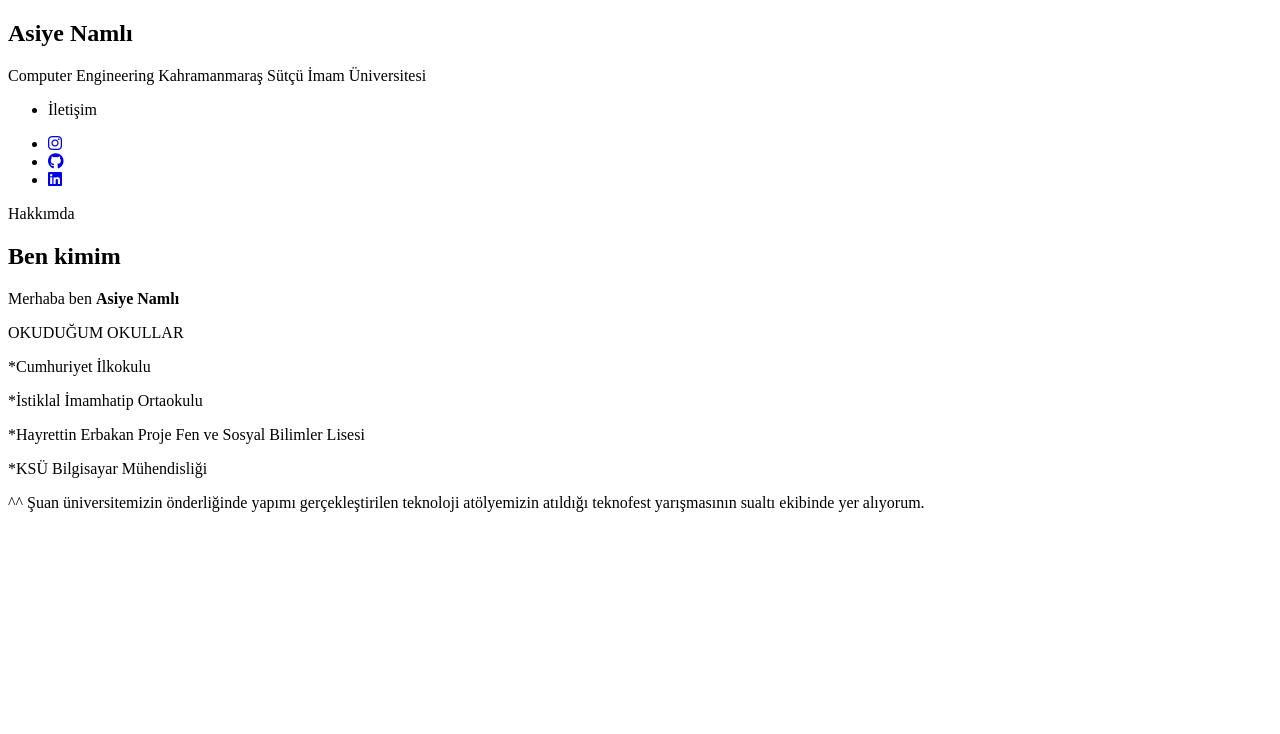
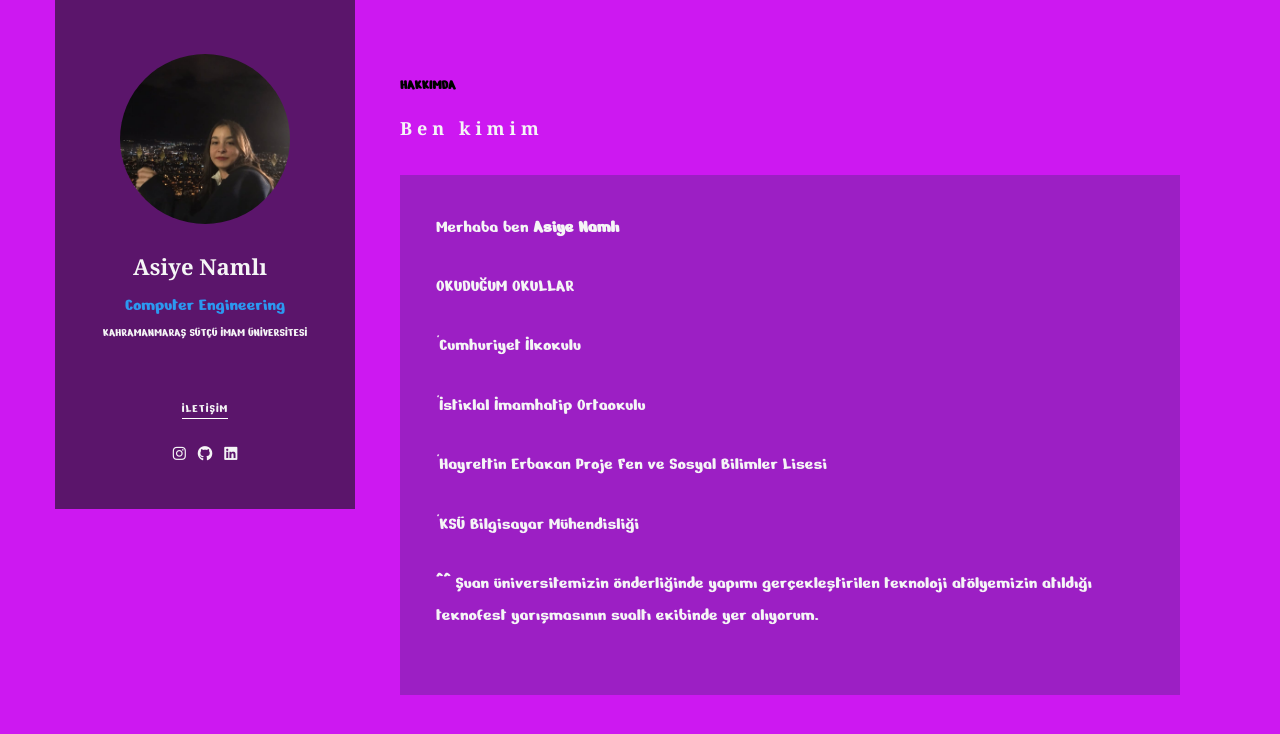
Before and after one commit to asinamli/asiyenamliabout, a plain HTML site: page index.html in a window 1280 px wide. Drawn offline with Linux system fonts and the light colour scheme; the site is published under a folder, as on GitHub Pages, so addresses that start at the root find nothing.

Commit message:
Update index.html

```diff
--- a/index.html
+++ b/index.html
@@ -9,9 +9,9 @@
     <link rel="preconnect" href="https://fonts.googleapis.com">
     <link href="https://fonts.googleapis.com/css2?family=Nerko+One&display=swap" rel="stylesheet">
     <link rel="stylesheet" href="https://cdnjs.cloudflare.com/ajax/libs/font-awesome/6.2.1/css/all.min.css">
-    <link rel="stylesheet" href="/css/bootstrap.css">
-    <link rel="icon" href="/images/code-solid.ico" type="image/x-icon" />
-    <link rel="stylesheet" href="/css/style.css">
+    <link rel="stylesheet" href="css/bootstrap.css">
+    <link rel="icon" href="images/code-solid.ico" type="image/x-icon" />
+    <link rel="stylesheet" href="css/style.css">
 </head>
 
 <body>
@@ -19,7 +19,7 @@
         <div class="container-wrap">
             <aside id="colorlib-aside" role="complementary" class="border js-fullheight">
                 <div class="text-center">
-                    <div class="author-img" style="background-image: url(/images/asiye.jpeg);">
+                    <div class="author-img" style="background-image: url(images/asiye.jpeg);">
                     </div>
                     <h1 id="colorlib-logo">Asiye Namlı</h1>
                     <span class="position">
@@ -102,7 +102,7 @@
             </div>
         </div>
     </div>
-    <script src="/js/main.js"></script>
+    <script src="js/main.js"></script>
 </body>
 
 </html>
```
